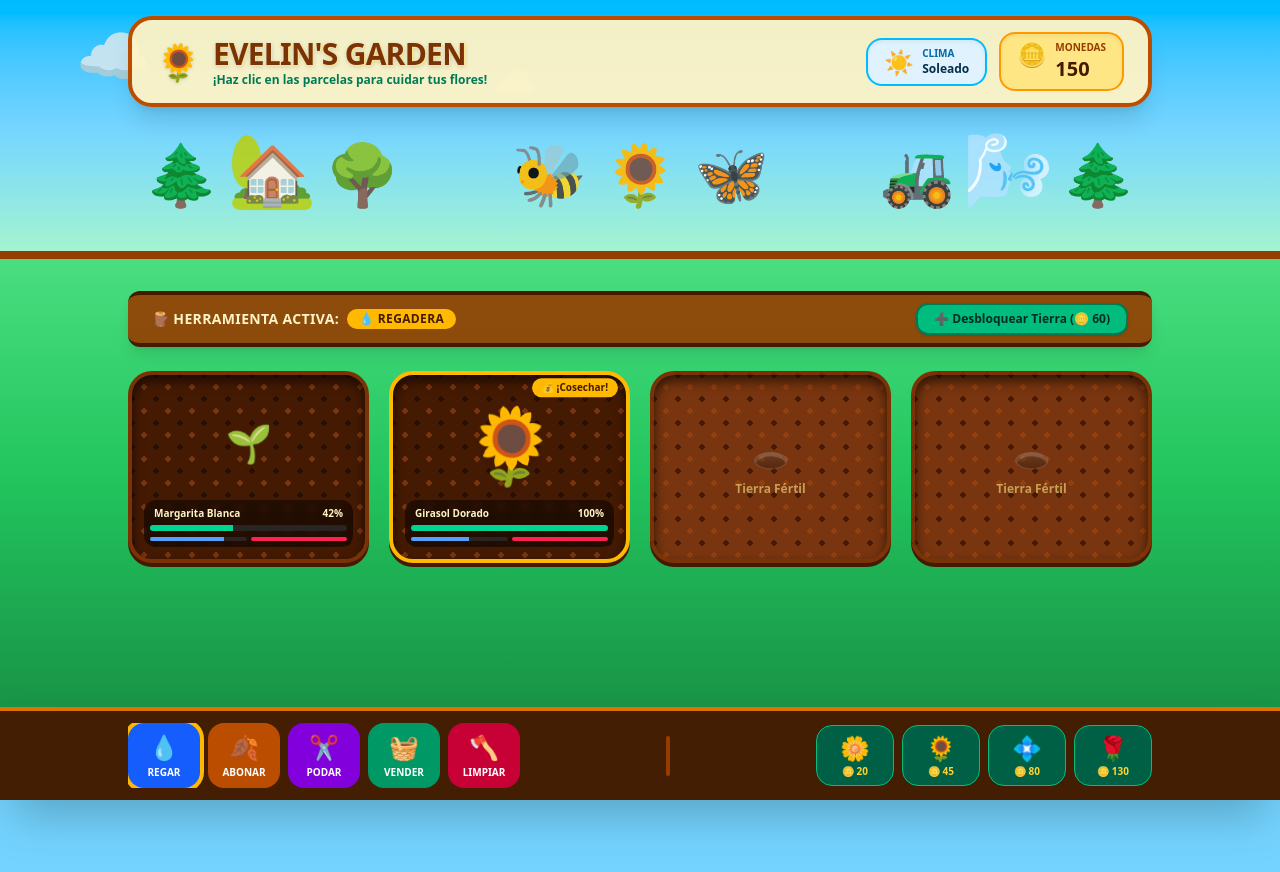
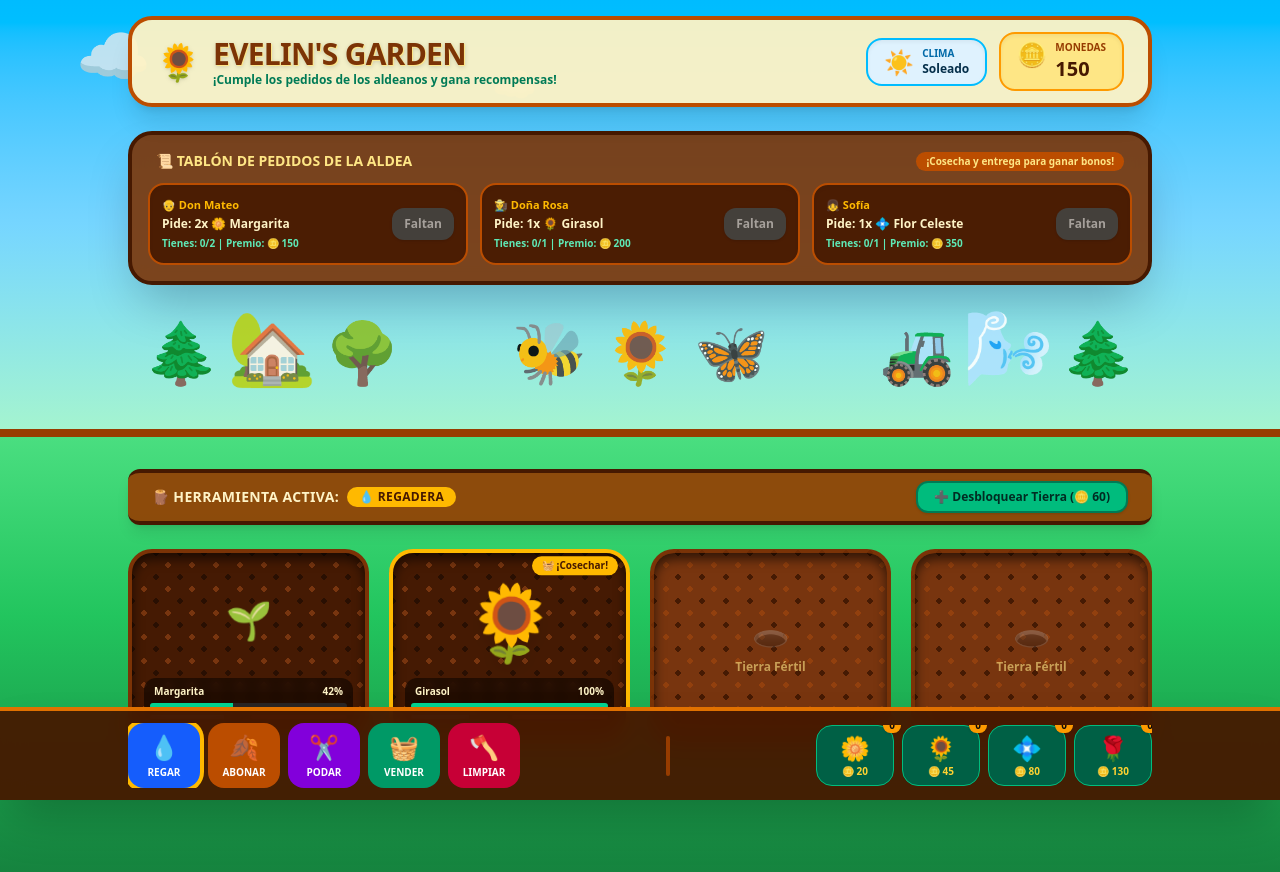
Before and after one commit to ROLO753/Evelin-s-Garden, a plain HTML site: page index.html in a window 1280 px wide. Before the commit the page ends 800 px from the top, so only its background shows below. Drawn offline with nearby package versions, Linux system fonts and the light colour scheme.

Commit message:
Update index.html

```diff
--- a/index.html
+++ b/index.html
@@ -6,7 +6,6 @@
     <title>🌻 Evelin's Garden - Simulador de Granja y Flores</title>
     <script src="https://cdn.jsdelivr.net/npm/@tailwindcss/browser@4"></script>
     <style>
-        /* Animaciones estilo videojuego casual */
         @keyframes balanceo {
             0%, 100% { transform: rotate(-3deg) scale(1); }
             50% { transform: rotate(3deg) scale(1.05); }
@@ -33,7 +32,6 @@
             pointer-events: none;
         }
 
-        /* Textura visual de tierra fértil */
         .parcela-tierra {
             background-color: #78350f;
             background-image: radial-gradient(#92400e 15%, transparent 16%),
@@ -49,7 +47,6 @@
                               radial-gradient(#290f02 15%, transparent 16%);
         }
 
-        /* Textura de césped */
         .pradera-cesped {
             background: linear-gradient(180deg, #4ade80 0%, #22c55e 40%, #15803d 100%);
         }
@@ -57,30 +54,25 @@
 </head>
 <body class="min-h-screen flex flex-col justify-between overflow-x-hidden select-none font-sans bg-sky-300">
 
-    <!-- ESCENARIO SUPERIOR: Cielo, Sol/Clima, Molino y HUD -->
+    <!-- ESCENARIO SUPERIOR: Cielo, Sol, HUD y Tablón de Pedidos -->
     <div class="relative bg-gradient-to-b from-sky-400 via-sky-300 to-emerald-200 pt-4 pb-12 px-4 overflow-hidden border-b-8 border-amber-800">
 
-        <!-- Nubes decorativas -->
         <div class="absolute top-6 left-0 text-6xl opacity-80 nube-animada pointer-events-none">☁️</div>
         <div class="absolute top-16 left-1/3 text-4xl opacity-60 nube-animada pointer-events-none" style="animation-duration: 60s;">☁️</div>
 
-        <!-- Barra Superior HUD (Estilo Juego) -->
-        <header class="relative z-10 max-w-5xl mx-auto flex flex-wrap justify-between items-center gap-4 bg-amber-100/95 border-4 border-amber-700 rounded-3xl px-6 py-3 shadow-xl">
-
-            <!-- Logo del Juego con el nombre de Evelin -->
+        <!-- Barra Superior HUD -->
+        <header class="relative z-10 max-w-5xl mx-auto flex flex-wrap justify-between items-center gap-4 bg-amber-100/95 border-4 border-amber-700 rounded-3xl px-6 py-3 shadow-xl mb-6">
             <div class="flex items-center gap-3">
                 <span class="text-4xl drop-shadow">🌻</span>
                 <div>
                     <h1 class="text-2xl sm:text-3xl font-black text-amber-900 tracking-tight drop-shadow-sm" style="text-shadow: 1px 1px 0px #fde68a;">
                         EVELIN'S GARDEN
                     </h1>
-                    <p class="text-xs font-bold text-emerald-700">¡Haz clic en las parcelas para cuidar tus flores!</p>
+                    <p class="text-xs font-bold text-emerald-700">¡Cumple los pedidos de los aldeanos y gana recompensas!</p>
                 </div>
             </div>
 
-            <!-- Indicadores de Estado (Clima y Monedas) -->
             <div class="flex items-center gap-3">
-                <!-- Clima -->
                 <div class="bg-sky-100 border-2 border-sky-400 px-4 py-1.5 rounded-2xl flex items-center gap-2 shadow-inner">
                     <span id="weather-icon" class="text-2xl">☀️</span>
                     <div>
@@ -89,7 +81,6 @@
                     </div>
                 </div>
 
-                <!-- Monedas -->
                 <div class="bg-amber-200 border-2 border-amber-500 px-4 py-1.5 rounded-2xl flex items-center gap-2 shadow-inner">
                     <span class="text-2xl animate-bounce">🪙</span>
                     <div>
@@ -100,7 +91,20 @@
             </div>
         </header>
 
-        <!-- Decoración del Horizonte (Granja, Molino, Árboles) -->
+        <!-- TABLÓN DE PEDIDOS DE LA ALDEA (NUEVO) -->
+        <section class="max-w-5xl mx-auto bg-amber-900/90 border-4 border-amber-950 rounded-3xl p-4 shadow-2xl backdrop-blur-md">
+            <div class="flex justify-between items-center mb-3 px-2">
+                <h2 class="text-amber-200 font-black text-sm uppercase flex items-center gap-2">
+                    📜 Tablón de Pedidos de la Aldea
+                </h2>
+                <span class="text-[10px] bg-amber-700 text-amber-200 px-2.5 py-0.5 rounded-full font-bold">¡Cosecha y entrega para ganar bonos!</span>
+            </div>
+            <div id="orders-container" class="grid grid-cols-1 sm:grid-cols-3 gap-3">
+                <!-- Se llena con JavaScript -->
+            </div>
+        </section>
+
+        <!-- Decoración del Horizonte -->
         <div class="max-w-5xl mx-auto mt-6 flex justify-between items-end px-4 text-5xl sm:text-6xl pointer-events-none opacity-90">
             <div class="flex items-end gap-2">
                 <span>🌲</span>
@@ -120,10 +124,8 @@
         </div>
     </div>
 
-    <!-- ESCENARIO CENTRAL: El Huerto y las Parcelas de Cultivo -->
+    <!-- ESCENARIO CENTRAL: El Huerto -->
     <main class="flex-1 pradera-cesped py-8 px-4 relative">
-
-        <!-- Cerca de madera superior decorativa -->
         <div class="max-w-5xl mx-auto mb-6 flex justify-between items-center bg-amber-800/90 border-y-4 border-amber-950 px-6 py-2 rounded-xl shadow-lg text-amber-100">
             <span class="font-black text-sm tracking-wide flex items-center gap-2">
                 🪵 HERRAMIENTA ACTIVA: <span id="active-tool-label" class="bg-amber-400 text-amber-950 px-3 py-0.5 rounded-full uppercase text-xs">💧 Regadera</span>
@@ -133,17 +135,15 @@
             </button>
         </div>
 
-        <!-- Cuadrícula de Parcelas de Tierra -->
         <div id="farm-grid" class="max-w-5xl mx-auto grid grid-cols-2 sm:grid-cols-3 md:grid-cols-4 gap-5 pb-28">
-            <!-- Las parcelas se generan aquí con JavaScript -->
+            <!-- Parcelas -->
         </div>
     </main>
 
-    <!-- BARRA INFERIOR FIJA: Inventario de Herramientas y Tienda de Semillas (Estilo Móvil/Granja) -->
+    <!-- BARRA INFERIOR FIJA -->
     <footer class="fixed bottom-0 left-0 right-0 z-30 bg-amber-950/95 border-t-4 border-amber-600 px-3 py-3 shadow-2xl backdrop-blur-md">
         <div class="max-w-5xl mx-auto flex flex-col md:flex-row items-center justify-between gap-3">
 
-            <!-- Herramientas de Cuidado -->
             <div class="flex items-center gap-2 overflow-x-auto w-full md:w-auto justify-center">
                 <button onclick="seleccionarHerramienta('regar', '💧 Regadera')" id="btn-regar" class="tool-btn ring-4 ring-amber-400 bg-blue-600 hover:bg-blue-500 text-white px-3 py-2 rounded-2xl flex flex-col items-center min-w-[72px] transition">
                     <span class="text-2xl">💧</span>
@@ -171,22 +171,17 @@
                 </button>
             </div>
 
-            <!-- Separador -->
             <div class="hidden md:block h-10 w-1 bg-amber-800 rounded-full"></div>
 
-            <!-- Semillas para Plantar (Tienda Rápida) -->
-            <div id="seeds-toolbar" class="flex items-center gap-2 overflow-x-auto w-full md:w-auto justify-center">
-                <!-- Se llena con JS -->
-            </div>
+            <div id="seeds-toolbar" class="flex items-center gap-2 overflow-x-auto w-full md:w-auto justify-center"></div>
 
         </div>
     </footer>
 
     <script>
-        // Catálogo de Flores y Plantas (Inspirado en la imagen)
         const catalogoPlantas = [
-            { tipo: "Margarita", nombre: "Margarita Blanca", icono: "🌼", brote: "🌱", media: "🌿", costo: 20, venta: 55 },
-            { tipo: "Girasol", nombre: "Girasol Dorado", icono: "🌻", brote: "🌱", media: "🌿", costo: 45, venta: 120 },
+            { tipo: "Margarita", nombre: "Margarita", icono: "🌼", brote: "🌱", media: "🌿", costo: 20, venta: 55 },
+            { tipo: "Girasol", nombre: "Girasol", icono: "🌻", brote: "🌱", media: "🌿", costo: 45, venta: 120 },
             { tipo: "FlorAzul", nombre: "Flor Celeste", icono: "💠", brote: "🌱", media: "🌿", costo: 80, venta: 210 },
             { tipo: "Rosa", nombre: "Rosa Real", icono: "🌹", brote: "🌱", media: "🌿", costo: 130, venta: 350 }
         ];
@@ -197,14 +192,19 @@
             { id: "lluvia", nombre: "Lluvia Suave", icono: "🌧️", efectoAgua: -4 }
         ];
 
-        // Estado del juego
-        let herramientaActual = "regar"; // 'regar', 'abonar', 'podar', 'cosechar', 'arrancar', o 'semilla:Tipo'
+        let herramientaActual = "regar";
 
         let gameState = {
             money: 150,
             lastUpdate: Date.now(),
             clima: "soleado",
             ultimoClima: Date.now(),
+            inventario: { Margarita: 0, Girasol: 0, FlorAzul: 0, Rosa: 0 },
+            pedidos: [
+                { id: 1, cliente: "👴 Don Mateo", tipo: "Margarita", cantidad: 2, recompensa: 150 },
+                { id: 2, cliente: "👩‍🌾 Doña Rosa", tipo: "Girasol", cantidad: 1, recompensa: 200 },
+                { id: 3, cliente: "👧 Sofía", tipo: "FlorAzul", cantidad: 1, recompensa: 350 }
+            ],
             parcelas: [
                 { id: 1, tipo: "Margarita", salud: 100, agua: 80, abono: 70, progreso: 40 },
                 { id: 2, tipo: "Girasol", salud: 100, agua: 60, abono: 60, progreso: 100 },
@@ -214,7 +214,7 @@
         };
 
         function cargarJuego() {
-            const saved = localStorage.getItem('evelins_garden_farm_v1');
+            const saved = localStorage.getItem('evelins_garden_orders_v1');
             if (saved) {
                 gameState = JSON.parse(saved);
                 actualizarClima();
@@ -224,10 +224,9 @@
 
         function guardarJuego() {
             gameState.lastUpdate = Date.now();
-            localStorage.setItem('evelins_garden_farm_v1', JSON.stringify(gameState));
+            localStorage.setItem('evelins_garden_orders_v1', JSON.stringify(gameState));
         }
 
-        // Simula el paso del tiempo real mientras la pestaña estaba cerrada
         function simularTiempoOffline() {
             const ahora = Date.now();
             const segundos = Math.floor((ahora - gameState.lastUpdate) / 1000);
@@ -265,18 +264,15 @@
             document.getElementById('weather-name').innerText = climaObj.nombre;
         }
 
-        // Seleccionar herramienta o semilla de la barra inferior
         function seleccionarHerramienta(codigo, etiqueta) {
             herramientaActual = codigo;
             document.getElementById('active-tool-label').innerText = etiqueta;
 
-            // Resaltar botón activo
             document.querySelectorAll('.tool-btn').forEach(btn => btn.classList.remove('ring-4', 'ring-amber-400', 'scale-105'));
             const activo = document.getElementById(`btn-${codigo.replace(':', '-')}`);
             if (activo) activo.classList.add('ring-4', 'ring-amber-400', 'scale-105');
         }
 
-        // Efecto visual flotante sobre la parcela
         function lanzarEfecto(index, texto, bgClass) {
             const celda = document.getElementById(`parcela-${index}`);
             if (!celda) return;
@@ -287,11 +283,9 @@
             setTimeout(() => badge.remove(), 1000);
         }
 
-        // Interacción directa al hacer clic en una parcela de tierra
         function interactuarParcela(index) {
             const p = gameState.parcelas[index];
 
-            // Caso 1: Plantar una semilla
             if (herramientaActual.startsWith('semilla:')) {
                 const tipoSemilla = herramientaActual.split(':')[1];
                 const info = catalogoPlantas.find(c => c.tipo === tipoSemilla);
@@ -307,12 +301,7 @@
 
                 gameState.money -= info.costo;
                 gameState.parcelas[index] = {
-                    id: p.id,
-                    tipo: info.tipo,
-                    salud: 100,
-                    agua: 85,
-                    abono: 85,
-                    progreso: 0
+                    id: p.id, tipo: info.tipo, salud: 100, agua: 85, abono: 85, progreso: 0
                 };
                 guardarJuego();
                 renderizarTodo();
@@ -320,13 +309,11 @@
                 return;
             }
 
-            // Si la parcela está vacía y no tiene semilla seleccionada
             if (p.tipo === null) {
                 lanzarEfecto(index, "Elige una semilla abajo 👇", "bg-amber-200 text-amber-950");
                 return;
             }
 
-            // Caso 2: Arrancar / Limpiar con pala
             if (herramientaActual === 'arrancar') {
                 gameState.parcelas[index] = { id: p.id, tipo: null, salud: 0, agua: 0, abono: 0, progreso: 0 };
                 guardarJuego();
@@ -335,13 +322,11 @@
                 return;
             }
 
-            // Si está marchita, solo se puede limpiar
             if (p.salud <= 0) {
                 lanzarEfecto(index, "¡Está marchita! Usa la Pala 🪓", "bg-rose-600 text-white");
                 return;
             }
 
-            // Caso 3: Regar
             if (herramientaActual === 'regar') {
                 p.agua = 100;
                 p.salud = Math.min(100, p.salud + 10);
@@ -349,7 +334,6 @@
                 renderizarTodo();
                 lanzarEfecto(index, "+💧 ¡Regada!", "bg-blue-500 text-white");
             }
-            // Caso 4: Abonar
             else if (herramientaActual === 'abonar') {
                 p.abono = 100;
                 p.progreso = Math.min(100, p.progreso + 10);
@@ -357,26 +341,57 @@
                 renderizarTodo();
                 lanzarEfecto(index, "+🍂 ¡Abonada!", "bg-amber-600 text-white");
             }
-            // Caso 5: Podar
             else if (herramientaActual === 'podar') {
                 p.progreso = Math.min(100, p.progreso + 20);
                 guardarJuego();
                 renderizarTodo();
                 lanzarEfecto(index, "✂️ ¡Podada! +20%", "bg-purple-600 text-white");
             }
-            // Caso 6: Cosechar y vender
             else if (herramientaActual === 'cosechar') {
                 if (p.progreso < 100) {
                     lanzarEfecto(index, "¡Aún no florece! 🌸", "bg-amber-500 text-amber-950");
                     return;
                 }
                 const info = catalogoPlantas.find(c => c.tipo === p.tipo);
-                gameState.money += info.venta;
+
+                // Añadir al inventario en lugar de vender directo
+                gameState.inventario[p.tipo] = (gameState.inventario[p.tipo] || 0) + 1;
+
                 gameState.parcelas[index] = { id: p.id, tipo: null, salud: 0, agua: 0, abono: 0, progreso: 0 };
                 guardarJuego();
                 renderizarTodo();
-                lanzarEfecto(index, `+🪙 ${info.venta} ¡Vendida!`, "bg-amber-400 text-amber-950");
+                lanzarEfecto(index, `+1 ${info.icono} al Inventario`, "bg-amber-400 text-amber-950");
             }
+        }
+
+        // Completar pedido del tablón
+        function entregarPedido(indexPedido) {
+            const pedido = gameState.pedidos[indexPedido];
+            const tienes = gameState.inventario[pedido.tipo] || 0;
+
+            if (tienes < pedido.cantidad) {
+                alert(`Te faltan flores. Tienes ${tienes} de ${pedido.cantidad} necesarias.`);
+                return;
+            }
+
+            // Descontar del inventario y dar recompensa jugosa
+            gameState.inventario[pedido.tipo] -= pedido.cantidad;
+            gameState.money += pedido.recompensa;
+
+            // Generar un nuevo pedido aleatorio
+            const nuevoTipo = catalogoPlantas[Math.floor(Math.random() * catalogoPlantas.length)];
+            const clientesNombres = ["👨 Don Pedro", "👩 Doña Carmen", "🧑‍🦰 Lucas", "👩‍🦱 Elena", "👴 Abuelo José"];
+            gameState.pedidos[indexPedido] = {
+                id: Date.now(),
+                cliente: clientesNombres[Math.floor(Math.random() * clientesNombres.length)],
+                tipo: nuevoTipo.tipo,
+                cantidad: Math.random() > 0.5 ? 2 : 1,
+                recompensa: nuevoTipo.venta * 1.8 // ¡Los pedidos pagan mucho mejor!
+            };
+
+            guardarJuego();
+            renderizarTodo();
+            alert(`🎉 ¡Pedido completado con éxito! Ganaste 🪙 ${pedido.recompensa}`);
         }
 
         function comprarParcela() {
@@ -387,24 +402,49 @@
             }
             gameState.money -= costo;
             gameState.parcelas.push({
-                id: gameState.parcelas.length + 1,
-                tipo: null, salud: 0, agua: 0, abono: 0, progreso: 0
+                id: gameState.parcelas.length + 1, tipo: null, salud: 0, agua: 0, abono: 0, progreso: 0
             });
             guardarJuego();
             renderizarTodo();
         }
 
-        // Dibujar barra inferior de semillas
+        function renderizarPedidos() {
+            const container = document.getElementById('orders-container');
+            container.innerHTML = '';
+
+            gameState.pedidos.forEach((ped, idx) => {
+                const infoPlanta = catalogoPlantas.find(c => c.tipo === ped.tipo);
+                const tienes = gameState.inventario[ped.tipo] || 0;
+                const listo = tienes >= ped.cantidad;
+
+                container.innerHTML += `
+                    <div class="bg-amber-950/90 border-2 ${listo ? 'border-emerald-500' : 'border-amber-700'} rounded-2xl p-3 flex justify-between items-center shadow-inner">
+                        <div>
+                            <p class="text-[11px] font-bold text-amber-400">${ped.cliente}</p>
+                            <p class="text-xs font-black text-amber-100 mt-0.5">Pide: ${ped.cantidad}x ${infoPlanta.icono} ${infoPlanta.nombre}</p>
+                            <p class="text-[10px] text-emerald-300 font-bold mt-1">Tienes: ${tienes}/${ped.cantidad} | Premio: 🪙 ${ped.recompensa}</p>
+                        </div>
+                        <button onclick="entregarPedido(${idx})" class="${listo ? 'bg-emerald-400 hover:bg-emerald-300 text-stone-950 animate-pulse' : 'bg-stone-700 text-stone-400 cursor-not-allowed'} font-black text-xs px-3 py-2 rounded-xl transition shadow">
+                            ${listo ? '¡Entregar! ✨' : 'Faltan'}
+                        </button>
+                    </div>
+                `;
+            });
+        }
+
         function renderizarSemillas() {
             const container = document.getElementById('seeds-toolbar');
             container.innerHTML = '';
             catalogoPlantas.forEach(planta => {
                 const btnId = `btn-semilla-${planta.tipo}`;
                 const esActiva = herramientaActual === `semilla:${planta.tipo}`;
+                const enInventario = gameState.inventario[planta.tipo] || 0;
+
                 container.innerHTML += `
                     <button onclick="seleccionarHerramienta('semilla:${planta.tipo}', '${planta.icono} Semilla de ${planta.nombre}')"
                             id="${btnId}"
-                            class="tool-btn ${esActiva ? 'ring-4 ring-amber-400 scale-105' : ''} bg-emerald-800 hover:bg-emerald-700 border border-emerald-500 text-white px-3 py-1.5 rounded-2xl flex flex-col items-center min-w-[78px] transition">
+                            class="tool-btn ${esActiva ? 'ring-4 ring-amber-400 scale-105' : ''} bg-emerald-800 hover:bg-emerald-700 border border-emerald-500 text-white px-3 py-1.5 rounded-2xl flex flex-col items-center min-w-[78px] transition relative">
+                        <span class="absolute -top-2 -right-2 bg-amber-500 text-stone-950 text-[10px] font-black px-1.5 py-0.2 rounded-full shadow">${enInventario}</span>
                         <span class="text-2xl">${planta.icono}</span>
                         <span class="text-[10px] font-black text-amber-300">🪙 ${planta.costo}</span>
                     </button>
@@ -412,7 +452,6 @@
             });
         }
 
-        // Dibujar las parcelas visuales en el huerto
         function renderizarHuerto() {
             document.getElementById('player-money').innerText = gameState.money;
             const grid = document.getElementById('farm-grid');
@@ -423,7 +462,6 @@
                 const claseTierra = estaHumeda ? 'parcela-tierra parcela-humeda' : 'parcela-tierra';
 
                 if (!p.tipo) {
-                    // Parcela vacía lista para sembrar
                     grid.innerHTML += `
                         <div id="parcela-${index}" onclick="interactuarParcela(${index})"
                              class="${claseTierra} rounded-3xl h-48 border-4 border-amber-900/80 flex flex-col items-center justify-center cursor-pointer hover:brightness-110 transition transform hover:scale-[1.02] relative group">
@@ -436,7 +474,6 @@
                     const madura = p.progreso >= 100;
                     const muerta = p.salud <= 0;
 
-                    // Elegir visual de crecimiento
                     let visualPlanta = info.brote;
                     let tamanoVisual = "text-4xl";
 
@@ -451,12 +488,11 @@
                         tamanoVisual = "text-5xl";
                     }
 
-                    // Alertas visuales encima de la planta si necesita algo
                     let globoAlerta = "";
                     if (muerta) {
                         globoAlerta = `<span class="absolute top-2 right-2 bg-rose-600 text-white text-[10px] font-black px-2 py-0.5 rounded-full animate-bounce">¡Marchita!</span>`;
                     } else if (madura) {
-                        globoAlerta = `<span class="absolute top-2 right-2 bg-amber-400 text-amber-950 text-[10px] font-black px-2.5 py-0.5 rounded-full shadow animate-bounce">💰 ¡Cosechar!</span>`;
+                        globoAlerta = `<span class="absolute top-2 right-2 bg-amber-400 text-amber-950 text-[10px] font-black px-2.5 py-0.5 rounded-full shadow animate-bounce">🧺 ¡Cosechar!</span>`;
                     } else if (p.agua < 30) {
                         globoAlerta = `<span class="absolute top-2 right-2 bg-blue-500 text-white text-xs px-2 py-0.5 rounded-full animate-pulse">💧</span>`;
                     }
@@ -467,24 +503,20 @@
 
                             ${globoAlerta}
 
-                            <!-- Planta en el centro de la tierra -->
                             <div class="flex-1 flex items-center justify-center">
                                 <span class="${tamanoVisual} ${muerta ? '' : 'planta-viva'} select-none transition-all duration-500">
                                     ${visualPlanta}
                                 </span>
                             </div>
 
-                            <!-- Mini indicadores discretos en el borde inferior de la tierra -->
                             <div class="w-full bg-black/50 backdrop-blur-xs rounded-xl p-1.5 space-y-1">
                                 <div class="flex justify-between text-[10px] font-bold text-amber-100 px-1">
                                     <span>${info.nombre}</span>
                                     <span>${Math.round(p.progreso)}%</span>
                                 </div>
-                                <!-- Barra de crecimiento -->
                                 <div class="w-full bg-stone-800 h-1.5 rounded-full overflow-hidden">
                                     <div class="bg-emerald-400 h-1.5 transition-all duration-300" style="width: ${p.progreso}%"></div>
                                 </div>
-                                <!-- Mini barras de agua y salud -->
                                 <div class="grid grid-cols-2 gap-1 pt-0.5">
                                     <div class="w-full bg-stone-800 h-1 rounded-full overflow-hidden" title="Agua">
                                         <div class="bg-blue-400 h-1" style="width: ${p.agua}%"></div>
@@ -502,11 +534,11 @@
         }
 
         function renderizarTodo() {
+            renderizarPedidos();
             renderizarSemillas();
             renderizarHuerto();
         }
 
-        // Bucle en tiempo real (cada 3 segundos)
         setInterval(() => {
             actualizarClima();
             const climaObj = climas.find(c => c.id === gameState.clima) || climas[0];
@@ -533,7 +565,6 @@
             }
         }, 3000);
 
-        // Iniciar juego
         cargarJuego();
         renderizarTodo();
     </script>
```
